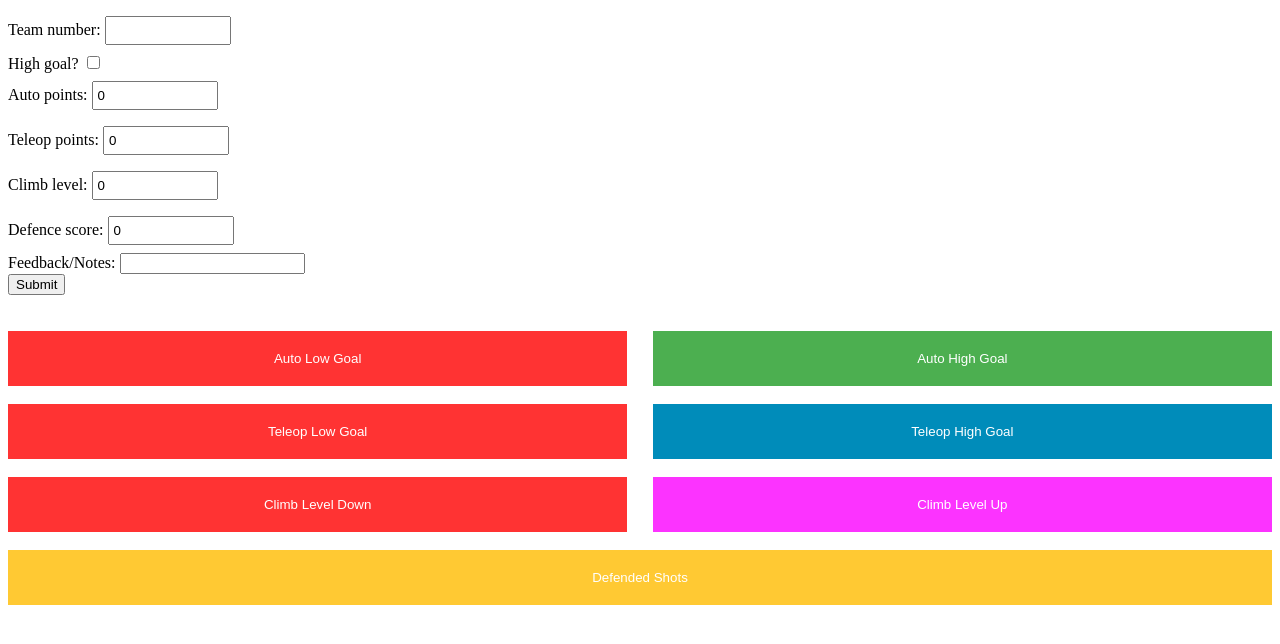
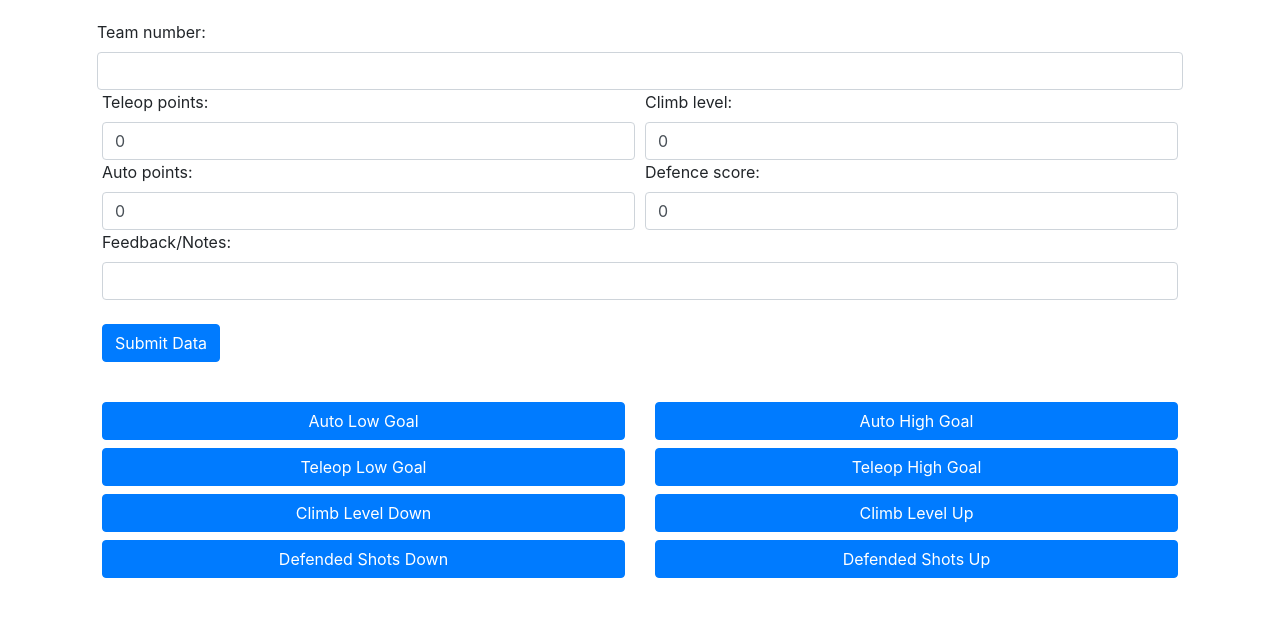
Before and after one commit to clemstardust/StealthyScouting, a plain HTML site: page StealthyScoutingWebsiteUI.html in a window 1280 px wide. Drawn offline with nearby package versions, Linux system fonts and the light colour scheme.

Commit message:
Added Bootstrap

```diff
--- a/StealthyScoutingWebsiteUI.html
+++ b/StealthyScoutingWebsiteUI.html
@@ -2,6 +2,13 @@
 <html>
 <head>
 <title>Stealthy Scouting Data</title>
+<meta charset="utf-8">
+  <meta name="viewport" content="width=device-width, initial-scale=1">
+  <link rel="stylesheet" href="https://cdn.jsdelivr.net/npm/bootstrap@4.6.1/dist/css/bootstrap.min.css">
+  <script src="https://cdn.jsdelivr.net/npm/jquery@3.6.0/dist/jquery.slim.min.js"></script>
+  <script src="https://cdn.jsdelivr.net/npm/popper.js@1.16.1/dist/umd/popper.min.js"></script>
+  <script src="https://cdn.jsdelivr.net/npm/bootstrap@4.6.1/dist/js/bootstrap.bundle.min.js"></script>
+
 <style>
 table {
   border-spacing: 0;
@@ -43,6 +50,11 @@ img {
 
 tr:nth-child(even) {
   background-color: #f2f2f2
+}
+
+.container {
+	margin: auto;
+	padding: 20px 32px;
 }
 
 .button {
@@ -103,45 +115,57 @@ tr:nth-child(even) {
 </head>
 
 <body>
+	<div class="container">
 		<form id="myForm">
+			<div class="form-row">
+				<br>
 				<label for="teamnum">Team number:</label>
-		<input name="teamnum" type="text" id="teamnum">
-		<br/>
-		<label for="highgoal">High goal?</label>
-		<input type="checkbox" id="highgoal" name="highgoal"value="High">
-		<br/>
+				<input class="form-control" name="teamnum" id="teamnum">
+				<div class="col">
+					<label>Teleop points: </label>
+					<input class="form-control" name="teleoppts" id="teleoppts" value="0"/>
+
 					<label>Auto points: </label>
-		<input name="autopts" type="text" id="autopts" value="0"/>
-		<br/>
-		<label>Teleop points: </label>
-		<input name="teleoppts" type="text" id="teleoppts" value="0"/>
-		<br/>
+					<input class="form-control" name="autopts" id="autopts" value="0"/>
+				</div>
+				<div class="col">
 					<label>Climb level:</label>
-		<input name="climbpts" type="text" id="climbpts" value="0"/>
-		<br/>
+					<input class="form-control" name="climbpts" id="climbpts" value="0"/>
+
 					<label>Defence score: </label>
-		<input name="defencepts" type="text" id="defencepts" value="0"/>
-		<br/>
+					<input class="form-control" name="defencepts" id="defencepts" value="0"/>
+				</div>
+			</div>
 			<label for="feedback">Feedback/Notes:</label>
-		<input name="feedback" id="feedback" name="feedback"></input>
+			<input class="form-control" name="feedback" id="feedback" name="feedback"></input>
+			<br>
+			<button class="btn btn-primary" onclick='SubForm()'>Submit Data</button>
+			<br>
+		</form>
+	</div>
 
-	</form>
-	<button onclick='SubForm()'>Submit</button>
-	<!--<form autocomplete="off">
-		<br/>
-		<br/>
-			<label for="teamnum">Team number:</label>
-			<input name="teamnum" type="text" id="teamnum">
 
-		<br/>
-			Auto points: <input name="autopts" id="autopts" value="0"/>
-			Teleop points: <input name="teleoppts" type="text" id="teleoppts" value="0"/>
-		<br/>
-			Climb level: <input name="climbpts" type="text" id="climbpts" value="0"/>
-			Defence score: <input name="defencepts" type="text" id="defencepts" value="0"/>
-		<br/>
-		<button onclick='SubForm()'>Submit</button>
-	</form>-->
+	<div class="container">
+		<div class="row">
+			<div class="col">
+				<button onClick="tickUp('autopts', 2)" type="button" class="btn btn-primary btn-block mb-2 mr-sm-2"> Auto Low Goal </button>
+				<button onClick="tickUp('teleoppts', 1)" type="button" class = "btn btn-primary btn-block mb-2 mr-sm-2">Teleop Low Goal </button>
+				<button onClick="tickUp('climbpts', -1)" type="button" class = "btn btn-primary btn-block mb-2 mr-sm-2">Climb Level Down</button>
+				<button onClick="tickUp('defencepts', -1)" type="button" class = "btn btn-primary btn-block mb-2 mr-sm-2">Defended Shots Down</button>
+			</div>
+			<div class="col">
+				<button onClick="tickUp('autopts', 4)" type="button" class = "btn btn-primary btn-block mb-2 mr-sm-2">Auto High Goal</button>
+				<button onClick="tickUp('teleoppts', 2)" type="button" class = "btn btn-primary btn-block mb-2 mr-sm-2">Teleop High Goal</button>
+				<button onClick="tickUp('climbpts', 1)" type="button" class = "btn btn-primary btn-block mb-2 mr-sm-2"> Climb Level Up</button>
+				<button onClick="tickUp('defencepts', 1)" type="button" class = "btn btn-primary btn-block mb-2 mr-sm-2">Defended Shots Up</button>
+			</div>
+		</div>
+	</div>
+
+
+
+
+	<!--
 	<br>
 
 
@@ -162,6 +186,7 @@ tr:nth-child(even) {
 		<br>
 			<button type="button" onClick="tickUp('defencepts', 1)" style="width:100%" class = "button button5">Defended Shots</button>
 		<br>
+	-->
 
 </body>
 
```
Lines whose indentation alone changed are shown as unchanged.
